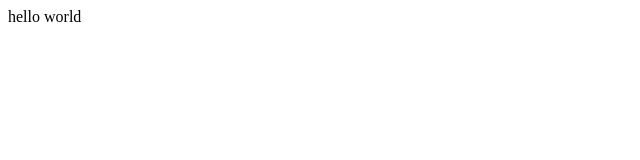
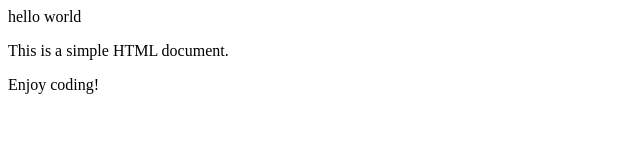
Before and after one commit to muqeet-27/git-learn-repo, a plain HTML site: page index.html in a window 1280 px wide. Shown: the whole page, without its empty margins (0-640 px from the left). Drawn offline with Linux system fonts and the light colour scheme.

Commit message:
updated code

```diff
--- a/index.html
+++ b/index.html
@@ -1 +1,3 @@
 <p>hello world</p>
+<p>This is a simple HTML document.</p>
+<p>Enjoy coding!</p>
```
